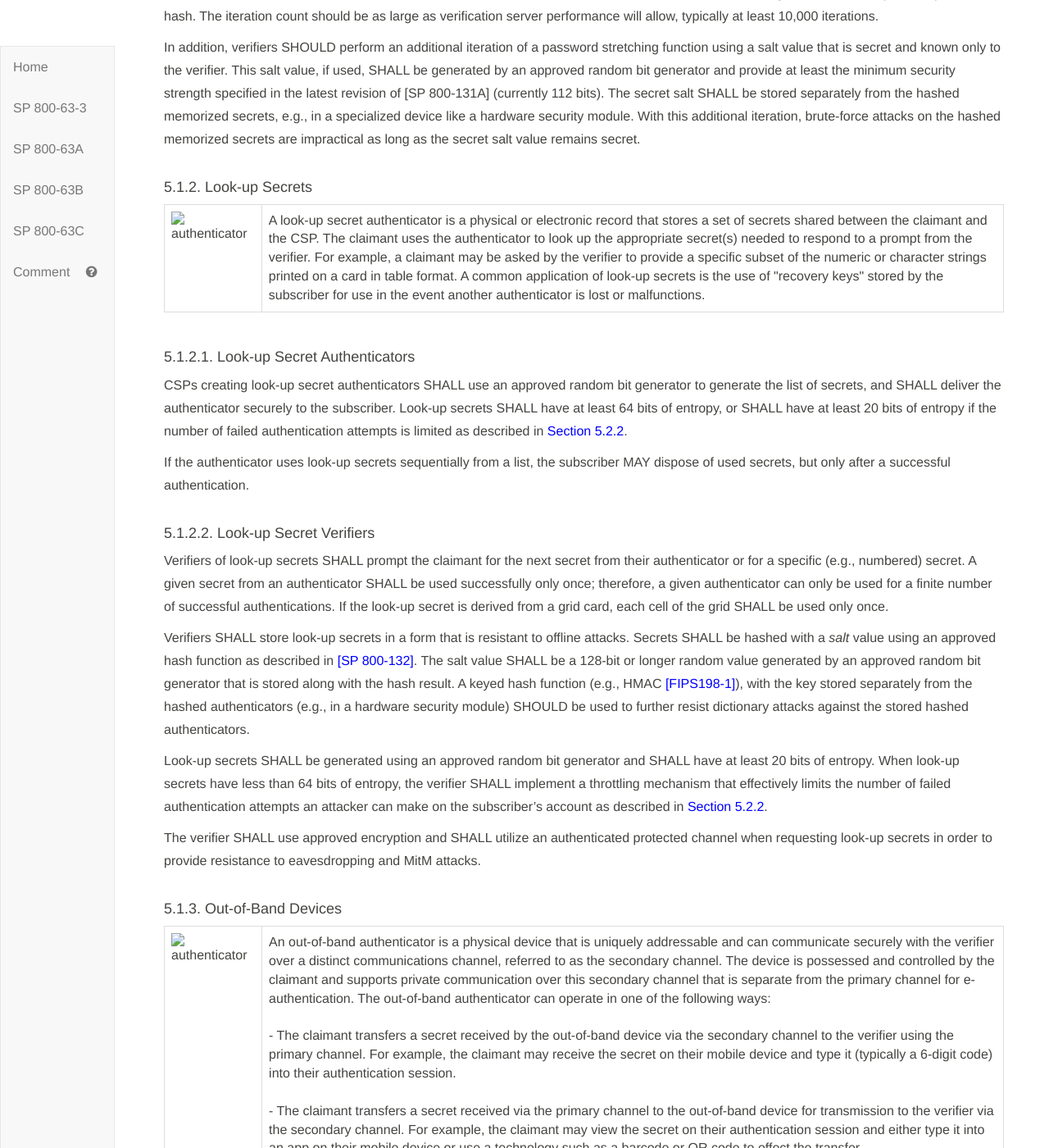
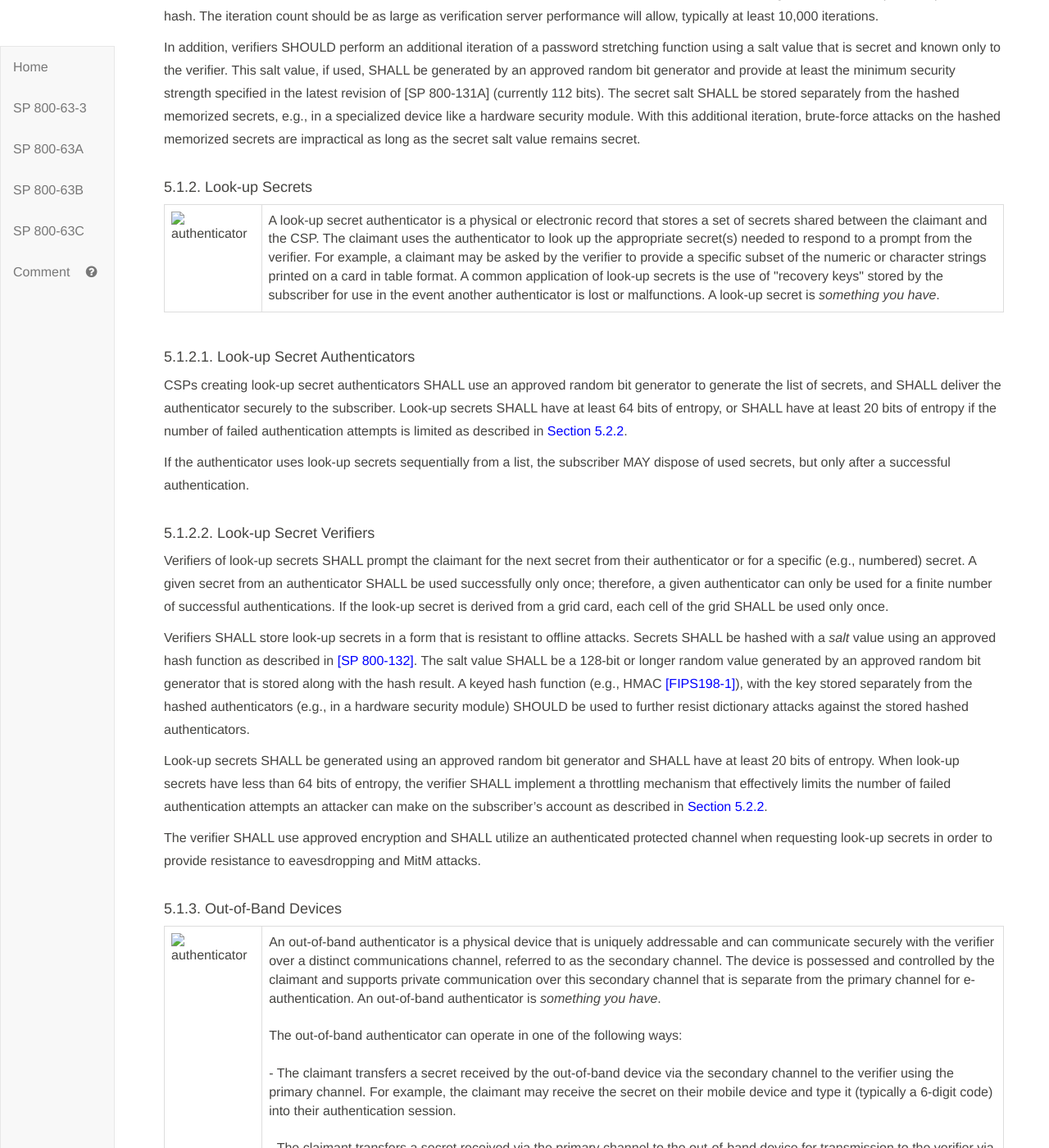
Before and after one commit to usnistgov/800-63-3, a Jekyll site: the page built from sp800-63b/sec5_authenticators.md, in a window 1280 px wide and 1400 px high, scrolled down 2144 px. Shown: the whole window at 82% size. Built offline with Jekyll 4.4.1, drawn with Linux system fonts in a browser that asks for light colours; our own code applies the rules of GitHub Pages for plain Markdown files; some of the changed text lies outside the part shown.

Commit message:
Consistently indicate category (factor) for all all authenticator types. Fixes #850.

```diff
--- a/sp800-63b/sec5_authenticators.md
+++ b/sp800-63b/sec5_authenticators.md
@@ -14,7 +14,7 @@
 <table style="width:100%">
   <tr>
     <td><img src="sp800-63b/media/Memorized-secret.png" alt="authenticator" style="width: 100px;height: 100px;min-width:100px;min-height:100px;"/></td>
-    <td>A Memorized Secret authenticator (commonly referred to as a <i>password</i> or, if numeric, a <i>PIN</i>) is a secret value that is intended to be chosen and memorable by the user. Memorized secrets need to be of sufficient complexity and secrecy that it would be impractical for an attacker to guess or otherwise discover the correct secret value.</td>
+    <td>A Memorized Secret authenticator (commonly referred to as a <i>password</i> or, if numeric, a <i>PIN</i>) is a secret value that is intended to be chosen and memorable by the user. Memorized secrets need to be of sufficient complexity and secrecy that it would be impractical for an attacker to guess or otherwise discover the correct secret value. A memorized secret is <i>something you know</i>.</td>
   </tr>
   </table>
   </div>
@@ -66,7 +66,7 @@
 <table style="width:100%">
   <tr>
     <td><img src="sp800-63b/media/Look-up-secrets.png" alt="authenticator" style="width: 100px;height: 100px;min-width:100px;min-height:100px;"/></td>
-    <td>A look-up secret authenticator is a physical or electronic record that stores a set of secrets shared between the claimant and the CSP. The claimant uses the authenticator to look up the appropriate secret(s) needed to respond to a prompt from the verifier. For example, a claimant may be asked by the verifier to provide a specific subset of the numeric or character strings printed on a card in table format. A common application of look-up secrets is the use of "recovery keys" stored by the subscriber for use in the event another authenticator is lost or malfunctions.</td>
+    <td>A look-up secret authenticator is a physical or electronic record that stores a set of secrets shared between the claimant and the CSP. The claimant uses the authenticator to look up the appropriate secret(s) needed to respond to a prompt from the verifier. For example, a claimant may be asked by the verifier to provide a specific subset of the numeric or character strings printed on a card in table format. A common application of look-up secrets is the use of "recovery keys" stored by the subscriber for use in the event another authenticator is lost or malfunctions. A look-up secret is <i>something you have</i>.</td>
   </tr>
   </table>
   </div>
@@ -92,7 +92,9 @@
 <table style="width:100%">
   <tr>
     <td><img src="sp800-63b/media/Out-of-band-OOB.png" alt="authenticator" style="width: 100px;height: 100px;min-width:100px;min-height:100px;"/></td>
-    <td>An out-of-band authenticator is a physical device that is uniquely addressable and can communicate securely with the verifier over a distinct communications channel, referred to as the secondary channel. The device is possessed and controlled by the claimant and supports private communication over this secondary channel that is separate from the primary channel for e-authentication. The out-of-band authenticator can operate in one of the following ways: <br><br>
+    <td>An out-of-band authenticator is a physical device that is uniquely addressable and can communicate securely with the verifier over a distinct communications channel, referred to as the secondary channel. The device is possessed and controlled by the claimant and supports private communication over this secondary channel that is separate from the primary channel for e-authentication. An out-of-band authenticator is <i>something you have</i>.<br><br>
+
+The out-of-band authenticator can operate in one of the following ways: <br><br>
 
 - The claimant transfers a secret received by the out-of-band device via the secondary channel to the verifier using the primary channel. For example, the claimant may receive the secret on their mobile device and type it (typically a 6-digit code) into their authentication session.<br><br>
 
```
